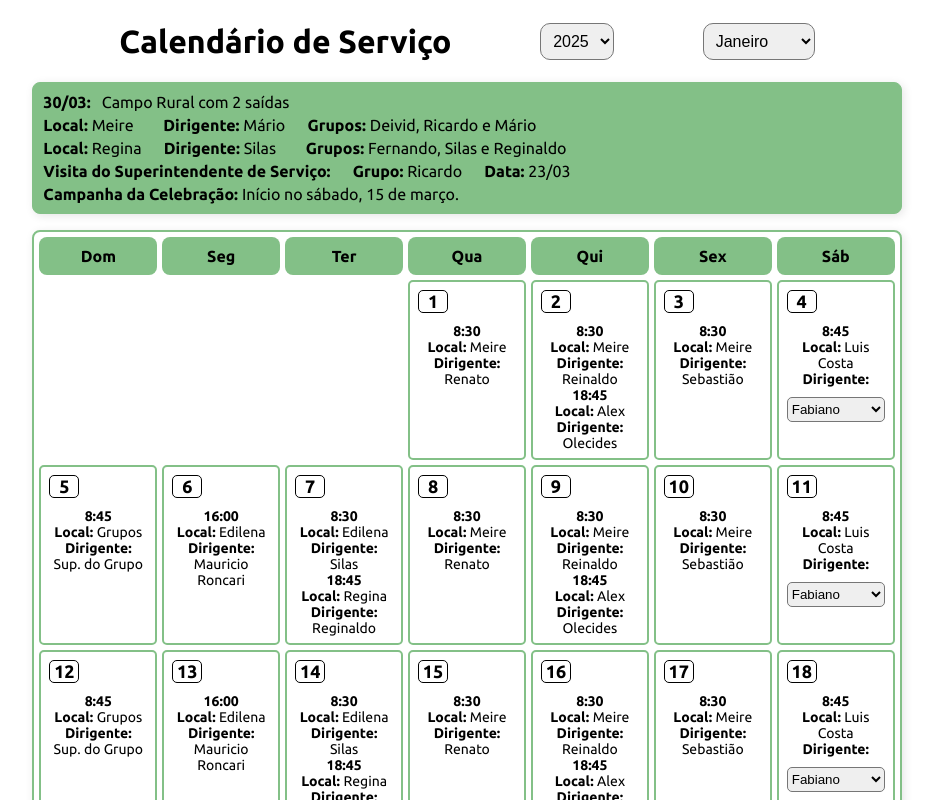
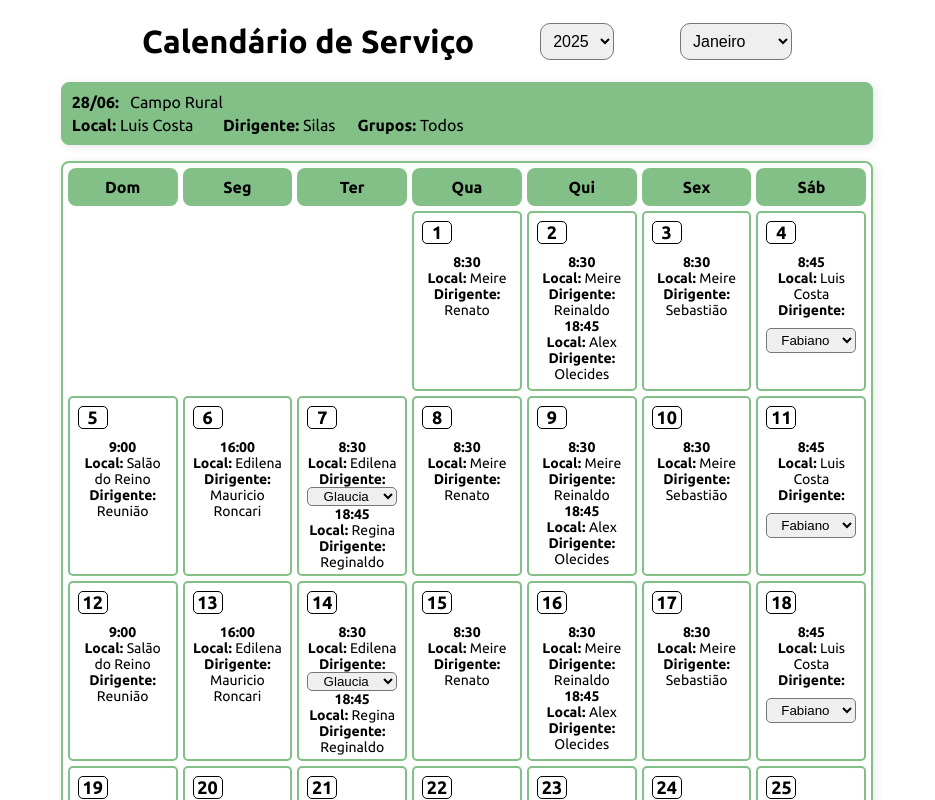
Before and after one commit to MarioCarlaibe/calendar-react-2025, a React (Vite) app: page / in a window 1280 px wide. Shown: the top 800 px of the page, without its empty margins (173-1108 px from the left). Built offline with nearby package versions, Linux system fonts and the light colour scheme.

Commit message:
ajustes para o mes de junho

```diff
--- a/src/pages/calendar.jsx
+++ b/src/pages/calendar.jsx
@@ -27,7 +27,7 @@ export const Calendar = () => {
   const firstDay = new Date(selectedYear, selectedMonth, 1).getDay();
 
   const customHours = {
-    Dom: "8:45",
+    Dom: "9:00",
     Seg: "16:00",
     Ter: "8:30",
     TerNoite: "18:45",
@@ -39,7 +39,7 @@ export const Calendar = () => {
   };
 
   const customLocal = {
-    Dom: "Grupos",
+    Dom: "Salão do Reino",
     Seg: "Edilena",
     Ter: "Edilena",
     TerNoite: "Regina",
@@ -51,9 +51,9 @@ export const Calendar = () => {
   };
 
   const customDriver = {
-    Dom: "Sup. do Grupo",
+    Dom: "Reunião",
     Seg: "Mauricio Roncari",
-    Ter: "Silas",
+    Ter: "",
     TerNoite: "Reginaldo",
     Qua: "Renato",
     Qui: "Reinaldo",
@@ -63,23 +63,25 @@ export const Calendar = () => {
   };
 
   const customAnnotations = {
-    data: "30/03",
+    data: "28/06",
 
-    localPrimario: "Meire",
-    dirigentePrimario: "Mário",
-    gruposPrimario: "Deivid, Ricardo e Mário",
+    localPrimario: "Luis Costa",
+    dirigentePrimario: "Silas",
+    gruposPrimario: "Todos",
 
     localSecundario: "Regina",
-    dirigenteSecundario: "Silas",
-    gruposSecundario: "Fernando, Silas e Reginaldo",
+    dirigenteSecundario: "Ricardo",
+    gruposSecundario: "Fernando, Ricardo e Reginaldo",
 
     visitaSsGrupo: "Ricardo",
-    visitaSsData: "23/03",
+    visitaSsData: "04/04",
 
     campanhas: "",
   }
 
-  const driverSaturday = ["Fabiano", "Adeir", "Felipe", "Fernando", "Olecides", "Silas", "Luis Costa", "Mário"]
+  const driverSaturday = ["Fabiano", "Adeir", "Felipe", "Fernando", "Olecides", "Silas", "Luis Costa", "Mário", "Visita"]
+
+  const driverTuesday = ["Glaucia", "Cidinha", "Edilena", "Rosemeire", "Silas"]
 
   return (
     <Body>
@@ -109,27 +111,27 @@ export const Calendar = () => {
         </Controls>
         <Annotations>
           <p>
-            <strong>{customAnnotations.data}:</strong>  &nbsp; Campo Rural com 2 saídas
+            <strong>{customAnnotations.data}:</strong>  &nbsp; Campo Rural
           </p>
           <p>
             <strong>Local: </strong>{customAnnotations.localPrimario} &nbsp; &nbsp; &nbsp; &nbsp;
             <strong>Dirigente: </strong>{customAnnotations.dirigentePrimario} &nbsp; &nbsp; &nbsp;
             <strong>Grupos: </strong>{customAnnotations.gruposPrimario}
           </p>
-          <p>
+          {/* <p>
             <strong>Local: </strong>{customAnnotations.localSecundario} &nbsp; &nbsp; &nbsp;
             <strong>Dirigente: </strong>{customAnnotations.dirigenteSecundario} &nbsp; &nbsp; &nbsp; &nbsp;
             <strong>Grupos: </strong>{customAnnotations.gruposSecundario}
-          </p>
-          <p>
+          </p> */}
+          {/* <p>
             <strong>Visita do Superintendente de Serviço:</strong> &nbsp; &nbsp; &nbsp;
             <strong>Grupo:</strong> {customAnnotations.visitaSsGrupo} &nbsp; &nbsp; &nbsp;
             <strong>Data:</strong> {customAnnotations.visitaSsData}
-          </p>
+          </p> */}
           {/* Campanhas especiais */}
-          <p>
+          {/* <p>
             <strong>Campanha da Celebração: </strong> Início no sábado, 15 de março.
-          </p>
+          </p> */}
         </Annotations>
         <CalendarContainer>
           <Grid>
@@ -148,6 +150,15 @@ export const Calendar = () => {
                   <p><strong>Local: </strong>{customLocal[dayNames[weekDay]] || ""}</p>
                   <p><strong>Dirigente:</strong></p>
                   <p>{customDriver[dayNames[weekDay]] || ""}</p>
+                  {(dayNames[weekDay] === "Ter" || "") && (
+                    <>
+                        <SelectTuesday>
+                            {driverTuesday.map((driver) => (
+                              <option key={driver} value={driver}>{driver}</option>
+                            ))}
+                        </SelectTuesday>
+                    </>
+                  )}
                   {(dayNames[weekDay] === "Sáb") && (
                     <>
                         <SelectSaturday>
@@ -222,7 +233,7 @@ const Annotations = styled.div`
 
 const CalendarContainer = styled.div`
   padding: 5px;
-  width: 230mm;
+  width: 215mm;
   height: 320mm;
   border: 2px solid #83c087;
   border-radius: 8px;
@@ -268,4 +279,10 @@ const SelectSaturday = styled.select`
     border-radius: 5px;
     height: 25px;
     margin-top: 10px;
+    text-align: center;
 `
+const SelectTuesday = styled.select`
+    border-radius: 5px;
+    height: 25px;
+    text-align: center;
+`
```
Also changed, not shown: src/anotações/Revezamento.txt.
